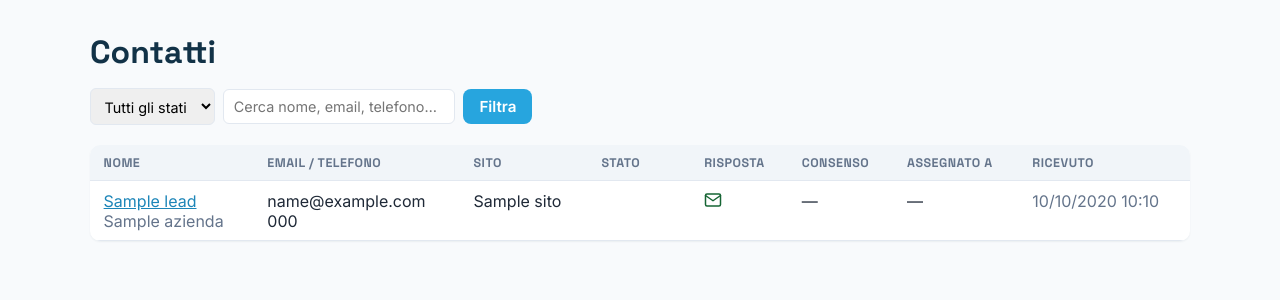
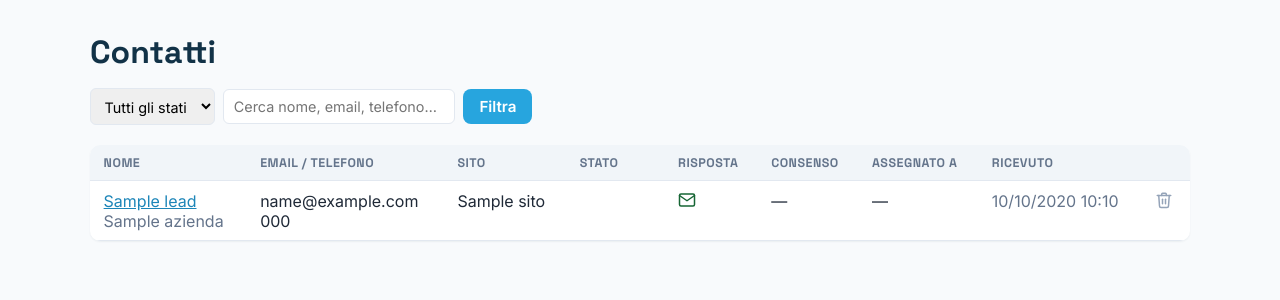
Before and after one commit to lomax73/FBOLeads, a Django app: template templates/leads/lead_list.html in a window 1280 px wide. Shown: the top 300 px of the page. Run offline with Django 5.2, Linux system fonts and the light colour scheme; the template is opened without the code that fills it: most values are stand-ins (such as "Sample title", 1, 10 or a date in 2020); data that the repository does not hold is empty.

Commit message:
Icona cestino per eliminare i contatti dall'elenco Contatti
Co-Authored-By: Claude Sonnet 5 <noreply@anthropic.com>

```diff
--- a/templates/leads/lead_list.html
+++ b/templates/leads/lead_list.html
@@ -30,6 +30,7 @@
             <th>Consenso</th>
             <th>Assegnato a</th>
             <th>Ricevuto</th>
+            <th></th>
         </tr>
     </thead>
     <tbody>
@@ -59,6 +60,17 @@
             <td>{% if lead.consenso_dati %}✓{% else %}—{% endif %}</td>
             <td>{{ lead.assegnato_a|default:"—" }}</td>
             <td class="muted">{{ lead.creato_il|date:"d/m/Y H:i" }}</td>
+            <td>
+                <a href="{% url 'lead-delete' lead.pk %}" class="trash-icon" title="Elimina contatto" style="color:#94a3b8;">
+                    <svg viewBox="0 0 24 24" width="18" height="18" fill="none" stroke="currentColor" stroke-width="2" stroke-linecap="round" stroke-linejoin="round" xmlns="http://www.w3.org/2000/svg" aria-hidden="true">
+                        <polyline points="3 6 5 6 21 6"/>
+                        <path d="M19 6l-1 14a2 2 0 0 1-2 2H8a2 2 0 0 1-2-2L5 6"/>
+                        <path d="M10 11v6"/>
+                        <path d="M14 11v6"/>
+                        <path d="M9 6V4a1 1 0 0 1 1-1h4a1 1 0 0 1 1 1v2"/>
+                    </svg>
+                </a>
+            </td>
         </tr>
         {% endfor %}
     </tbody>
```
